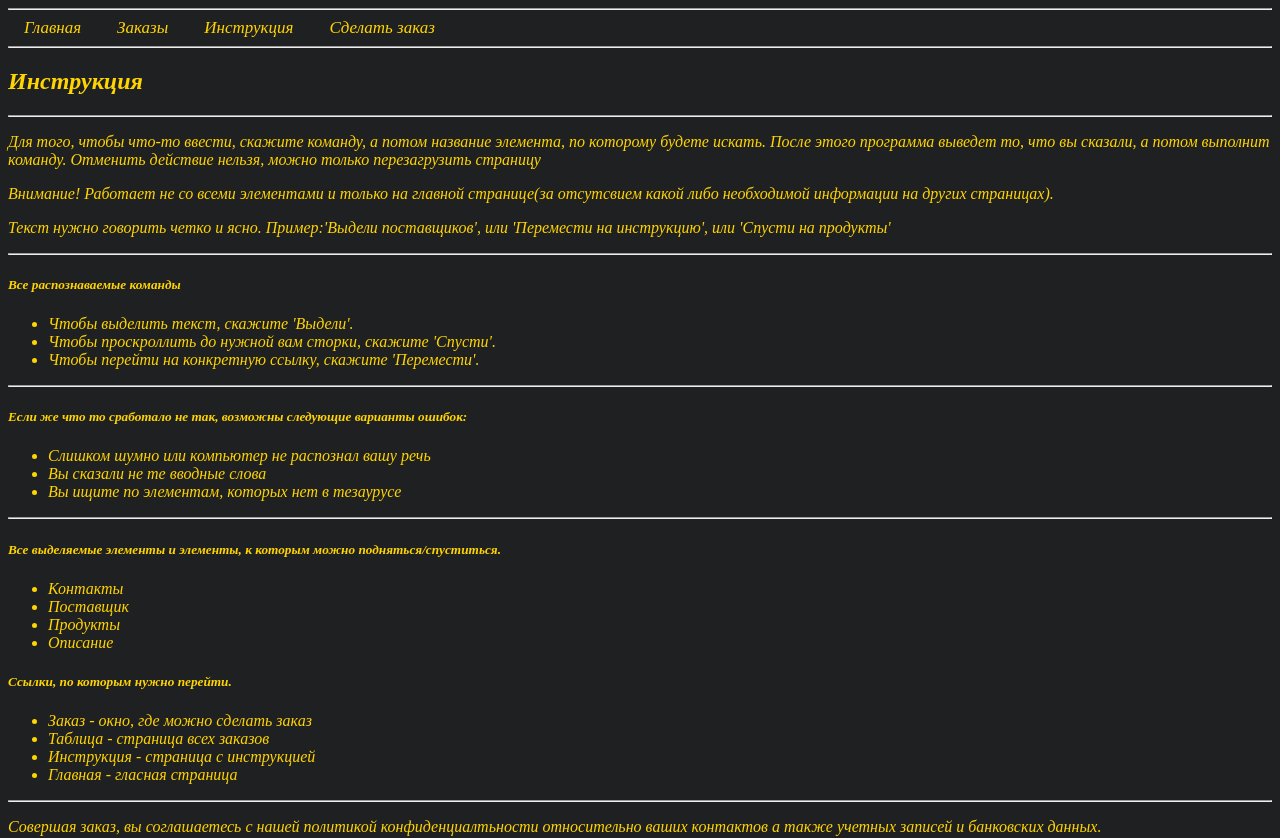
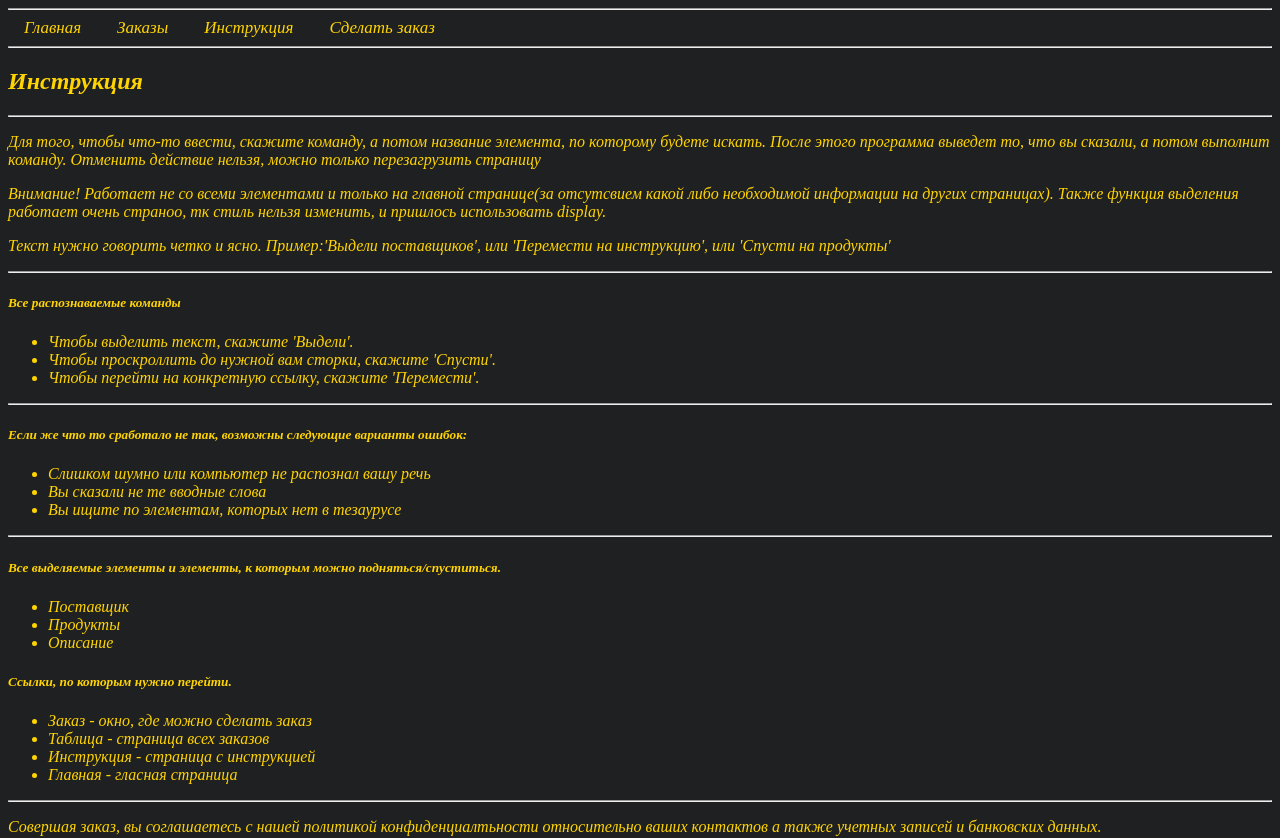
Before and after one commit to Aogast/Flask_project, a Flask app: page /instr in a window 1280 px wide. Shown: the part 160-998 px from the top of the page. Run offline with Flask 2, Linux system fonts and the light colour scheme.

Commit message:
the last one

```diff
--- a/templates/baseshabl.html
+++ b/templates/baseshabl.html
@@ -23,7 +23,7 @@
     {% block content %}{% endblock %}
 </main>
     <hr>
-<footer id="контакт">
+<footer>
         <p>Совершая заказ, вы соглашаетесь с нашей политикой конфиденциалтьности относительно ваших контактов а также учетных записей и банковских данных.</p>
         <p>Сайт не является пропагандистским, агитационным, не содержит материалов и создан сугубо в коммерческих целях.</p>
         <p>Заказ отменить невозможно</p>
--- a/templates/main.html
+++ b/templates/main.html
@@ -48,7 +48,7 @@
   <script>
  var recogn = new webkitSpeechRecognition();
   var tsaurus0 = ['перемести', 'выдел', 'спусти']; // создаем первый тезаурус с командами
-  var tsaurus1 = ['поставщик', 'заказ', 'продукт', 'контакт', 'описани', 'инструкци', 'главна', 'таблиц',]; // создаем второй тезаурус с обрабатываемыми элементами
+  var tsaurus1 = ['поставщик', 'заказ', 'продукт', 'описани', 'инструкци', 'главна', 'таблиц',]; // создаем второй тезаурус с обрабатываемыми элементами
   var namin1 = '';
   var namin2 = '';
   recogn.lang = 'ru-Ru';
--- a/templates/Инструкция.html
+++ b/templates/Инструкция.html
@@ -5,7 +5,7 @@
   <p>Для того, чтобы что-то ввести, cкажите команду, а потом название элемента, по которому будете искать. После этого
   программа выведет то, что вы сказали, а потом выполнит команду. Отменить действие нельзя, можно только перезагрузить страницу</p>
   <p>Внимание! Работает не со всеми элементами и только на главной странице(за отсутсвием какой либо необходимой
-    информации на других страницах).</p>
+    информации на других страницах). Также функция выделения работает очень страноо, тк стиль нельзя изменить, и пришлось использовать display.</p>
 <p>Текст нужно говорить четко и ясно. Пример:'Выдели поставщиков', или 'Перемести на инструкцию', или 'Спусти на продукты'</p>
   <hr>
   <h5>Все распознаваемые команды</h5>
@@ -24,7 +24,6 @@
   <hr>
   <h5>Все выделяемые элементы и элементы, к которым можно подняться/спуститься.</h5>
   <ul>
-    <li>Контакты</li>
     <li>Поставщик</li>
     <li>Продукты</li>
     <li>Описание</li>
```
